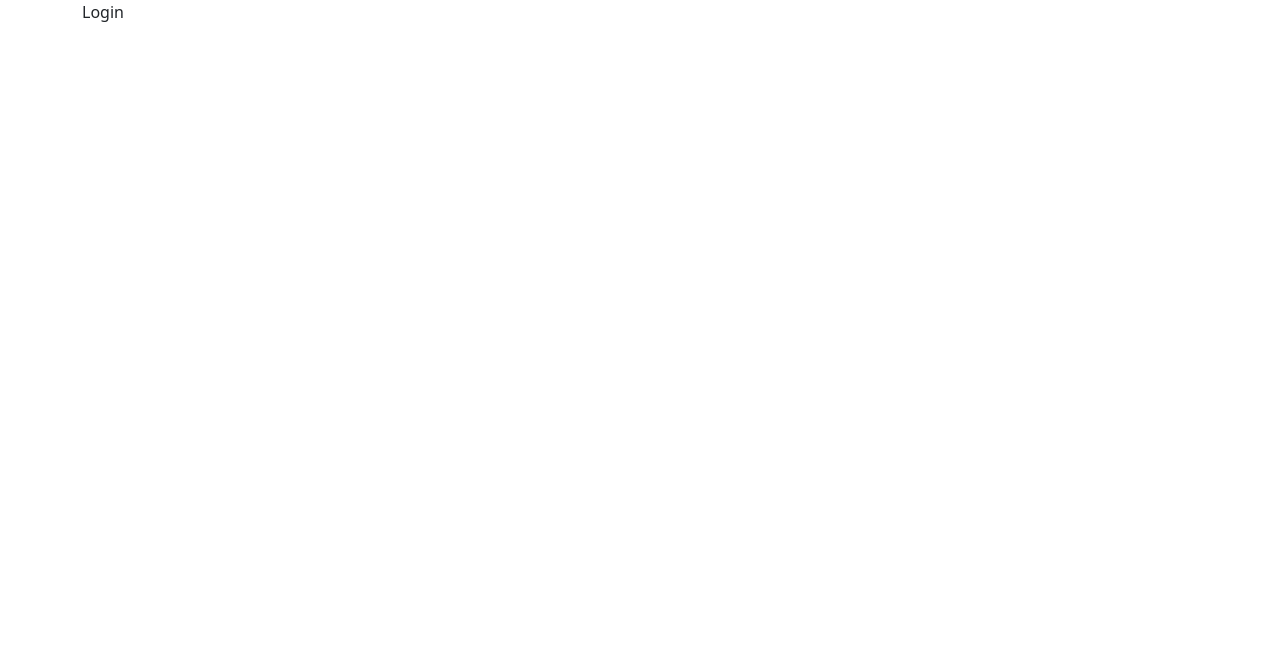
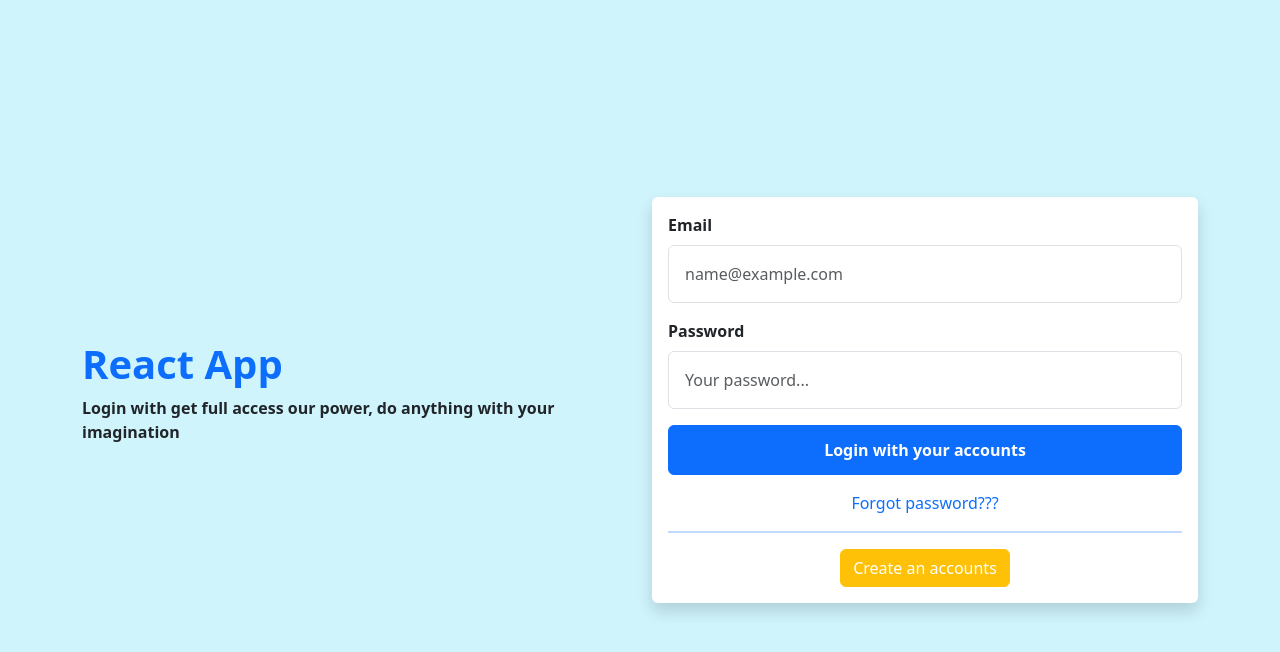
Before and after one commit to Vanthuy2002/SERN-Project, a React (Vite) app in the folder frontend/: page /login in a window 1280 px wide. Shown: the top 652 px of the page. Built offline with nearby package versions, Linux system fonts and the light colour scheme; the HTML template or start-up script is replaced by a standard one.

Commit message:
code UI Login Page

```diff
--- a/frontend/src/Pages/Login/index.jsx
+++ b/frontend/src/Pages/Login/index.jsx
@@ -1,5 +1,69 @@
-import { Container } from 'react-bootstrap';
+import { Col, Container, Row, Form, Button } from 'react-bootstrap';
+import { useNavigate } from 'react-router-dom';
 
 export default function Login() {
-  return <Container>Login</Container>;
+  const navigate = useNavigate();
+  return (
+    <div className='bg-info-subtle'>
+      <Container>
+        <Row className='min-vh-100 align-items-center'>
+          <Col className='d-none d-md-block' md={6}>
+            <p className='h1 fw-bold text-start text-primary'>React App</p>
+            <p className='text-start fw-semibold'>
+              Login with get full access our power, do anything with your
+              imagination
+            </p>
+          </Col>
+          <Col md={6}>
+            <div className='p-3 rounded shadow bg-white'>
+              <Form autoComplete='off'>
+                <Form.Group className='mb-3' controlId='email'>
+                  <Form.Label className='fw-semibold'>Email</Form.Label>
+                  <Form.Control
+                    type='email'
+                    name='email'
+                    className='p-3'
+                    placeholder='name@example.com'
+                  />
+                </Form.Group>
+
+                <Form.Group className='mb-3' controlId='password'>
+                  <Form.Label className='fw-semibold'>Password</Form.Label>
+                  <Form.Control
+                    type='password'
+                    name='password'
+                    className='p-3'
+                    placeholder='Your password...'
+                  />
+                </Form.Group>
+
+                <Button
+                  style={{ padding: '12px 0' }}
+                  className='w-100 fw-bolder'
+                  type='submit'
+                >
+                  Login with your accounts
+                </Button>
+              </Form>
+
+              <p className='text-center text-primary my-3'>
+                Forgot password???
+              </p>
+              <hr className='border border-primary'></hr>
+
+              <div className='text-center'>
+                <Button
+                  onClick={() => navigate('/register')}
+                  variant='warning'
+                  className='text-white'
+                >
+                  Create an accounts
+                </Button>
+              </div>
+            </div>
+          </Col>
+        </Row>
+      </Container>
+    </div>
+  );
 }
```
